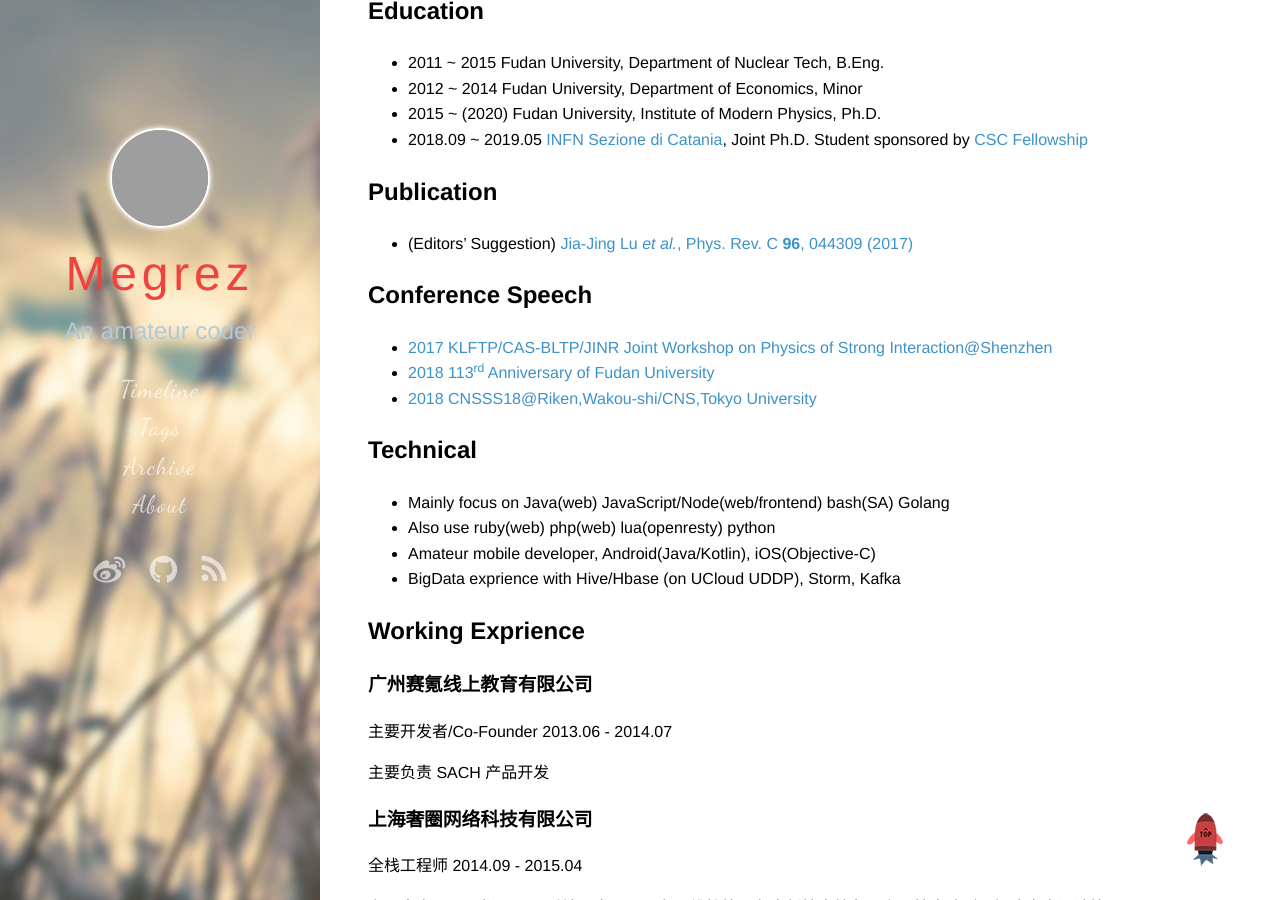
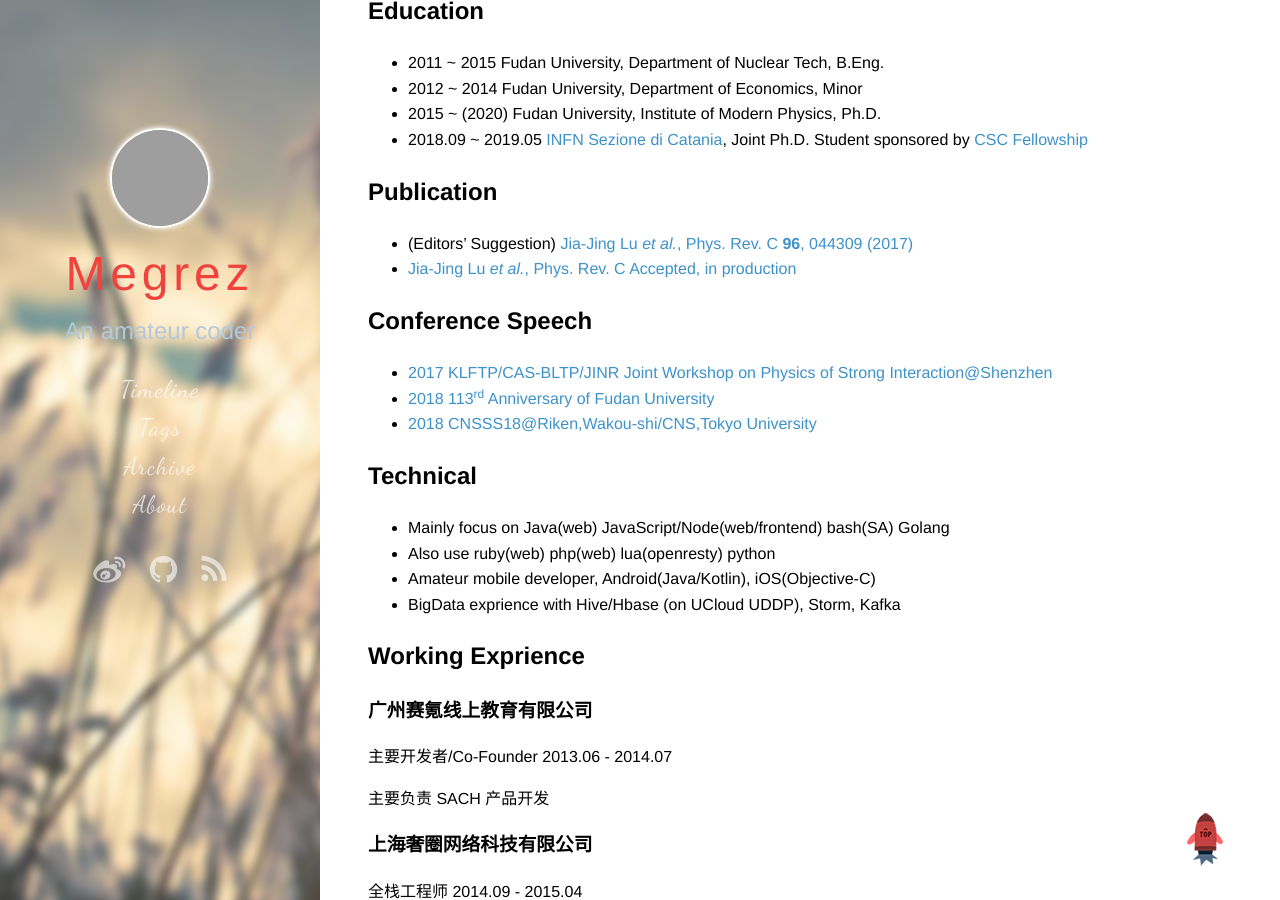
Before and after one commit to lujiajing1126/lujiajing1126.github.com, a Jekyll site: the page built from resume.md, in a window 1280 px wide and 900 px high, scrolled down 332 px. Built offline with Jekyll 4.4.1, drawn with Linux system fonts in a browser that asks for light colours; some web fonts are replaced; comment, search, counter and statistics services are not loaded; grey boxes are pictures that could not be loaded.

Commit message:
accepted, in production

```diff
--- a/resume.md
+++ b/resume.md
@@ -28,6 +28,7 @@ V2EX: [lujiajing1126](https://www.v2ex.com/member/lujiajing1126)
 ## Publication
 
  - (Editors' Suggestion) [Jia-Jing Lu _et al._, Phys. Rev. C **96**, 044309 (2017)](https://doi.org/10.1103/PhysRevC.96.044309)
+ - [Jia-Jing Lu _et al._, Phys. Rev. C Accepted, in production](https://journals.aps.org/prc/accepted/6d07aP69Hdc17402f57e9cc6dda086c459f18d3de)
 
 ## Conference Speech
 
```
